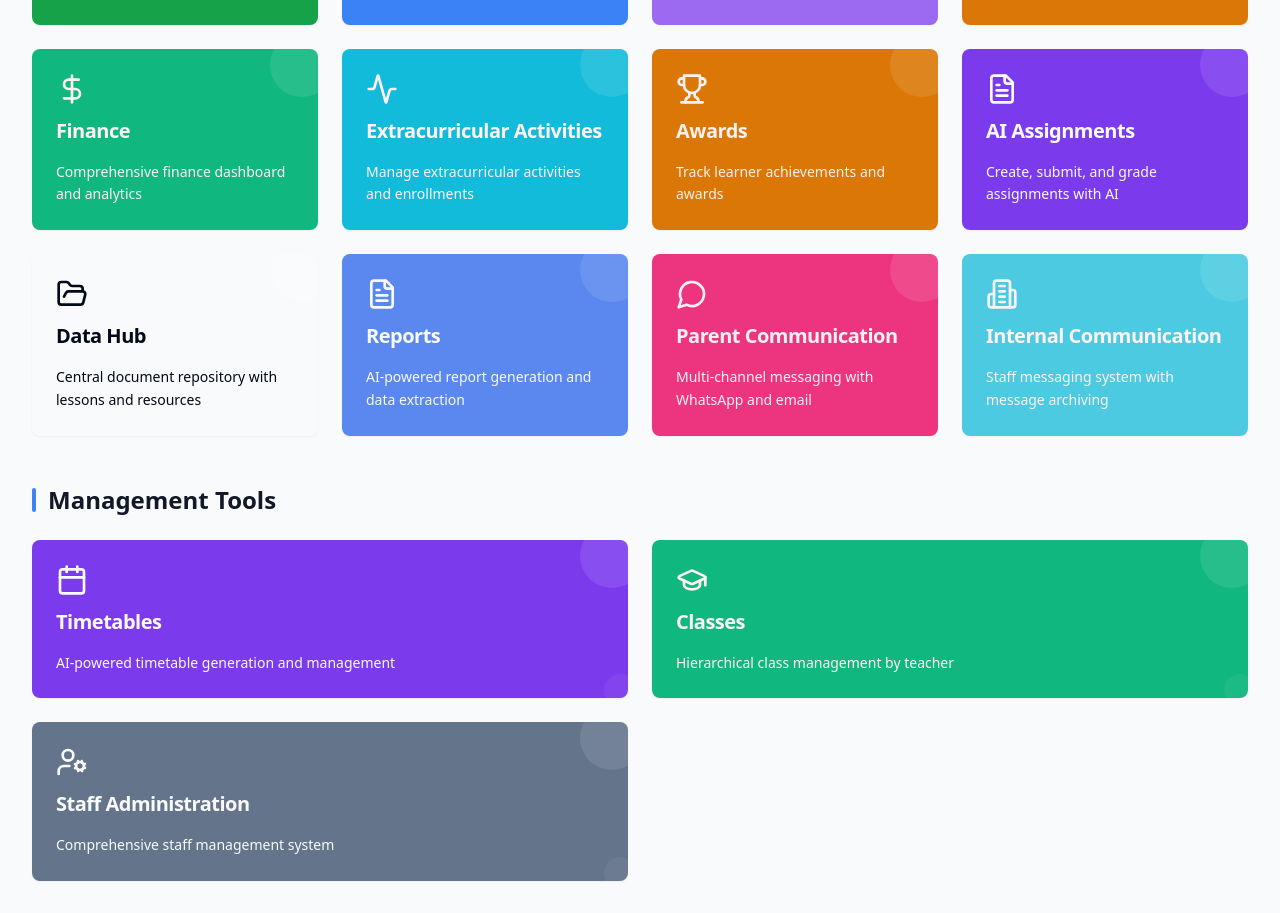
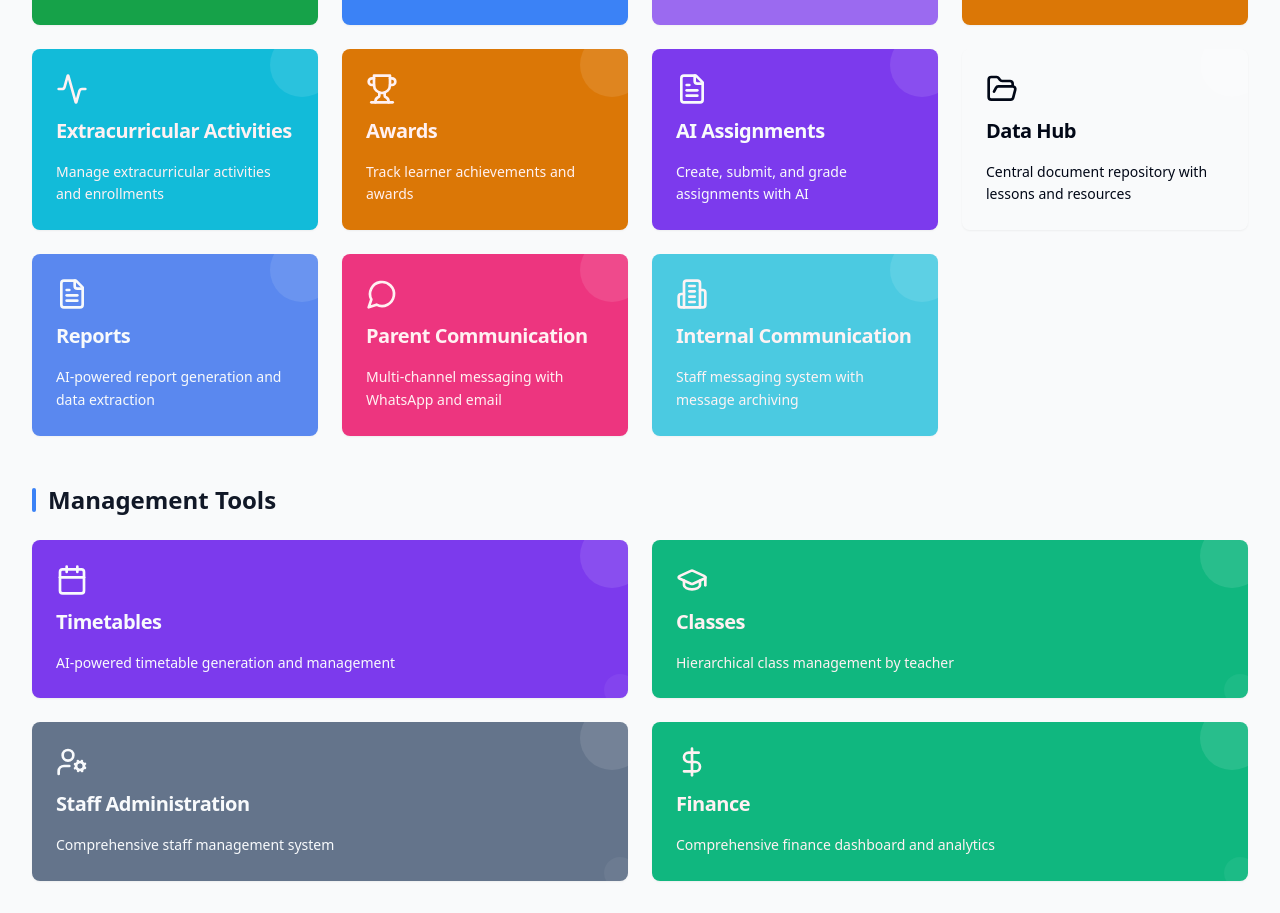
Before and after one commit to Ailaikit-maker/class-roll-buddy, a React (Vite) app: page / in a window 1280 px wide. Shown: the part 524-1437 px from the top of the page. Built offline with nearby package versions, Linux system fonts and the light colour scheme.

Commit message:
Add Finance tab to Management Tools

```diff
--- a/src/components/Dashboard.tsx
+++ b/src/components/Dashboard.tsx
@@ -58,15 +58,6 @@ const Dashboard = () => {
       path: "/disciplinary",
       available: true,
       color: "bg-warning text-warning-foreground"
-    },
-    {
-      id: "finance",
-      title: "Finance",
-      description: "Comprehensive finance dashboard and analytics",
-      icon: DollarSign,
-      path: "/finance",
-      available: true,
-      color: "bg-emerald text-emerald-foreground"
     },
     {
       id: "activities",
@@ -160,6 +151,15 @@ const Dashboard = () => {
       path: "/staff-admin",
       available: true,
       color: "bg-slate text-slate-foreground"
+    },
+    {
+      id: "finance",
+      title: "Finance",
+      description: "Comprehensive finance dashboard and analytics",
+      icon: DollarSign,
+      path: "/finance",
+      available: true,
+      color: "bg-emerald text-emerald-foreground"
     }
   ];
 
```
